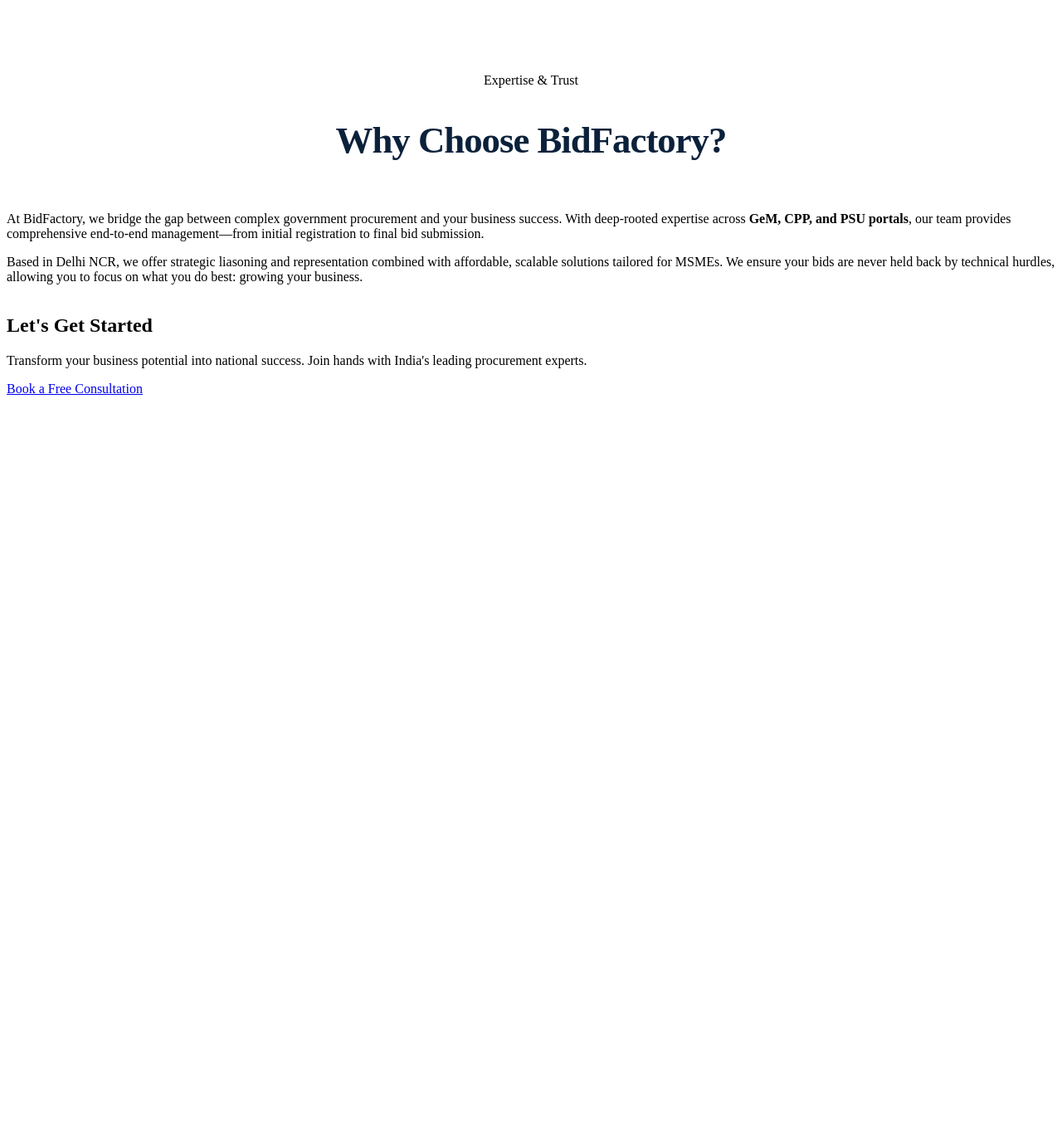
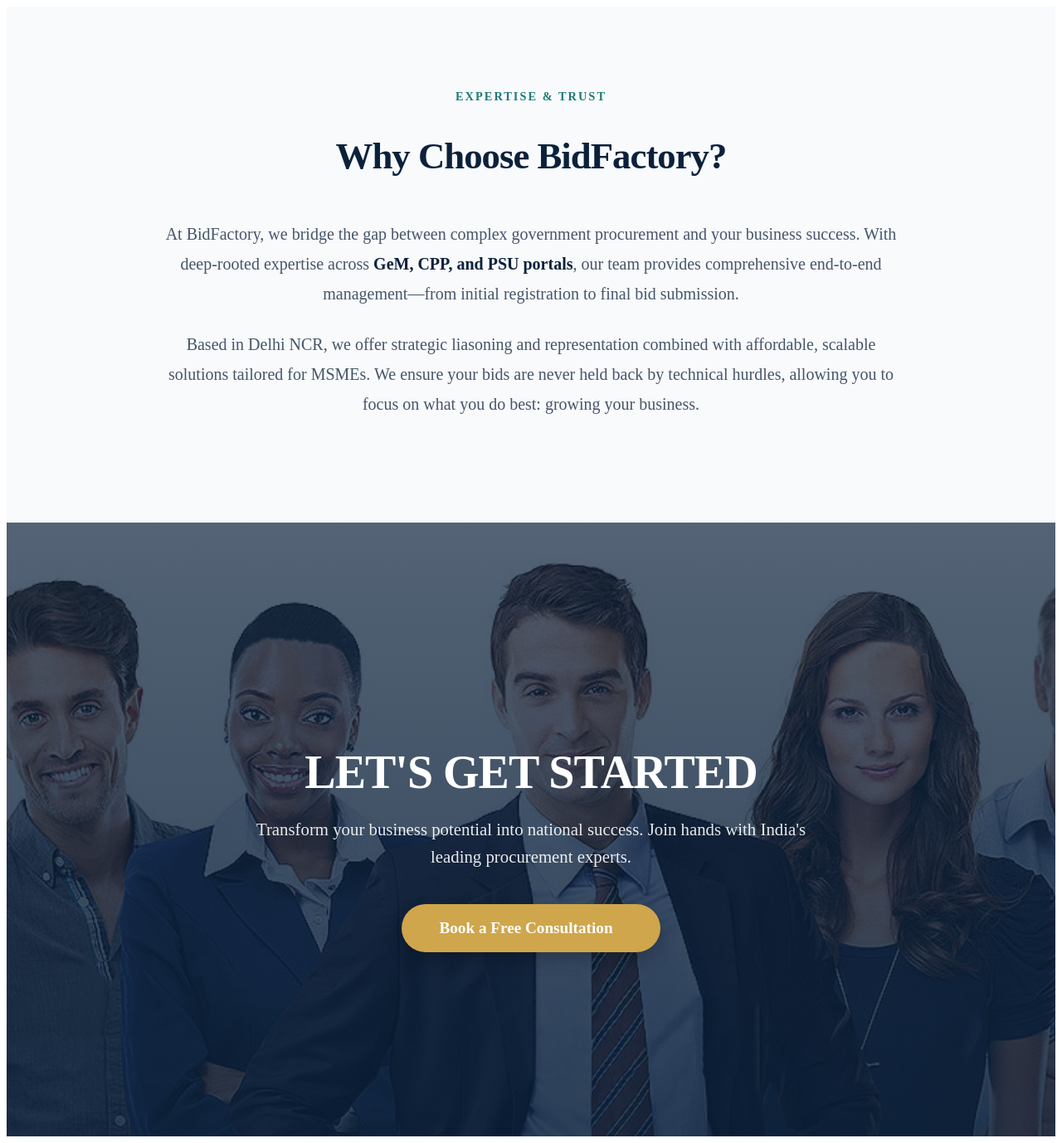
Before and after one commit to Rahul04909/bidfactory.com, a PHP site: page /components/why_choose_us.php in a window 1280 px wide. Shown: the whole page at 83% size. Before the commit the page ends 476 px from the top, so only its background shows below. Run offline with PHP 8.4, Linux system fonts and the light colour scheme.

Commit message:
updated why choose us css

```diff
--- a/assets/css/why_choose_us.css
+++ b/assets/css/why_choose_us.css
@@ -1,97 +1,146 @@
-/* Why Choose BidFactory CSS - Matches Service Highlights Style (Static) */
+/* Why Choose Us - Narrative Styling */
 .why-choose-section {
-    padding: 80px 0 0;
-    width: 100%;
-    background-color: #ffffff;
-    overflow: hidden;
+    padding: 100px 0;
+    background-color: #f8fafc;
+    text-align: center;
 }
 
 .why-choose-header {
-    text-align: center;
-    margin-bottom: 60px;
-    padding: 0 5%;
+    margin-bottom: 50px;
+}
+
+.why-choose-header .sub-title {
+    display: block;
+    color: #1d7a76;
+    font-weight: 700;
+    text-transform: uppercase;
+    letter-spacing: 2px;
+    font-size: 0.9rem;
+    margin-bottom: 10px;
 }
 
 .why-choose-header h2 {
     font-size: 2.8rem;
     color: #0b213b;
     font-weight: 800;
-    margin-bottom: 15px;
     letter-spacing: -1px;
 }
 
-.why-choose-grid {
-    display: grid;
-    grid-template-columns: repeat(2, 1fr);
-    width: 100%;
+.why-choose-narrative {
+    max-width: 900px;
+    margin: 0 auto;
+    padding: 0 20px;
 }
 
-.why-choose-item {
-    padding: 80px 10%;
-    text-align: center;
-    display: flex;
-    flex-direction: column;
-    justify-content: center;
-    align-items: center;
-    min-height: 350px;
+.why-choose-narrative p {
+    font-size: 1.25rem;
+    line-height: 1.8;
+    color: #475569;
+    margin-bottom: 25px;
 }
 
-/* Alternating Brand Colors */
-.why-choose-item.dark-blue {
-    background-color: #0b213b;
+.why-choose-narrative p strong {
+    color: #0b213b;
+    font-weight: 700;
 }
 
-.why-choose-item.teal {
-    background-color: #1d7a76;
-}
-
-.why-choose-icon {
-    font-size: 2.5rem;
-    color: #cfa64b; /* Gold Icon */
-    margin-bottom: 25px;
-    background: rgba(255, 255, 255, 0.1);
-    width: 80px;
-    height: 80px;
+/* Let's Get Started Section */
+.started-section {
+    position: relative;
+    padding: 120px 0;
+    background: url('../frontend/lets-get-started.jpg') no-repeat center center/cover;
+    background-attachment: fixed;
+    color: #fff;
+    min-height: 500px;
     display: flex;
     align-items: center;
     justify-content: center;
-    border-radius: 50%;
 }
 
-.why-choose-content h3 {
-    color: #cfa64b; /* Gold Heading */
-    font-size: 1.6rem;
-    font-weight: 800;
-    margin-bottom: 15px;
-    text-transform: capitalize;
-    line-height: 1.2;
+.started-overlay {
+    position: absolute;
+    top: 0;
+    left: 0;
+    width: 100%;
+    height: 100%;
+    background: linear-gradient(rgba(11, 33, 59, 0.7), rgba(11, 33, 59, 0.85));
+    z-index: 1;
 }
 
-.why-choose-content p {
-    color: #ffffff;
-    font-size: 1.1rem;
-    line-height: 1.6;
-    font-weight: 500;
-    margin: 0 auto;
-    max-width: 400px;
+.started-container {
+    position: relative;
+    z-index: 2;
+    max-width: 1200px;
+    width: 100%;
+    padding: 0 5%;
+    text-align: center;
 }
 
-/* Responsive Grid */
-@media screen and (max-width: 991px) {
-    .why-choose-item {
-        padding: 60px 5%;
-    }
+.started-content h2 {
+    font-size: 3.5rem;
+    font-weight: 900;
+    margin-bottom: 20px;
+    color: #fff;
+    text-transform: uppercase;
+    letter-spacing: -1px;
+    animation: fadeInUp 0.8s ease-out;
 }
 
-@media screen and (max-width: 767px) {
-    .why-choose-grid {
-        grid-template-columns: 1fr;
-    }
-    .why-choose-item {
-        min-height: auto;
-        padding: 50px 30px;
-    }
-    .why-choose-header h2 {
-        font-size: 2.2rem;
-    }
+.started-content p {
+    font-size: 1.3rem;
+    max-width: 700px;
+    margin: 0 auto 40px;
+    opacity: 0.9;
+    line-height: 1.6;
 }
+
+.started-actions {
+    display: flex;
+    justify-content: center;
+}
+
+.btn-started {
+    background-color: #cfa64b;
+    color: #fff;
+    padding: 18px 45px;
+    border-radius: 50px;
+    font-size: 1.2rem;
+    font-weight: 800;
+    text-decoration: none;
+    transition: all 0.3s cubic-bezier(0.175, 0.885, 0.32, 1.275);
+    display: inline-flex;
+    align-items: center;
+    gap: 12px;
+    box-shadow: 0 10px 20px rgba(0,0,0,0.2);
+}
+
+.btn-started i {
+    transition: transform 0.3s ease;
+}
+
+.btn-started:hover {
+    background-color: #fff;
+    color: #0b213b;
+    transform: translateY(-5px);
+    box-shadow: 0 15px 30px rgba(0,0,0,0.3);
+}
+
+.btn-started:hover i {
+    transform: translateX(5px);
+}
+
+@keyframes fadeInUp {
+    from { opacity: 0; transform: translateY(30px); }
+    to { opacity: 1; transform: translateY(0); }
+}
+
+/* Responsive */
+@media screen and (max-width: 768px) {
+    .why-choose-header h2 { font-size: 2.2rem; }
+    .why-choose-narrative p { font-size: 1.1rem; }
+
+    .started-section { padding: 80px 0; min-height: 400px; }
+    .started-content h2 { font-size: 2.5rem; }
+    .started-content p { font-size: 1.1rem; }
+    .btn-started { padding: 15px 30px; font-size: 1.1rem; }
+}
```
